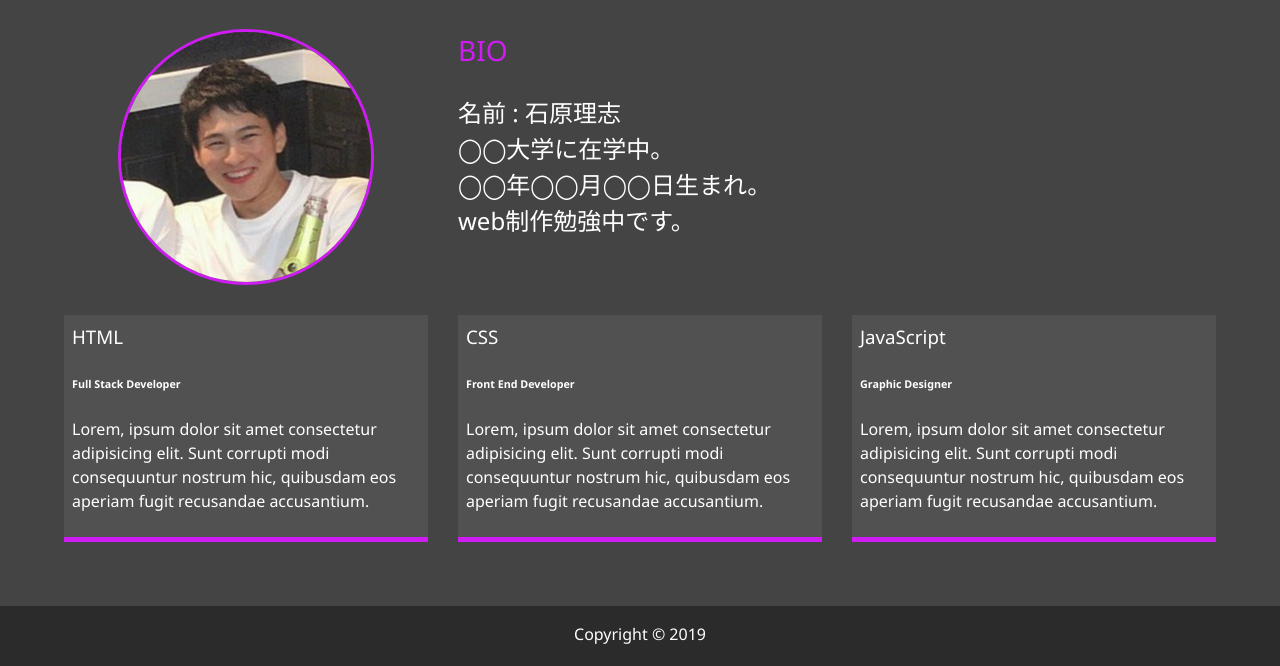
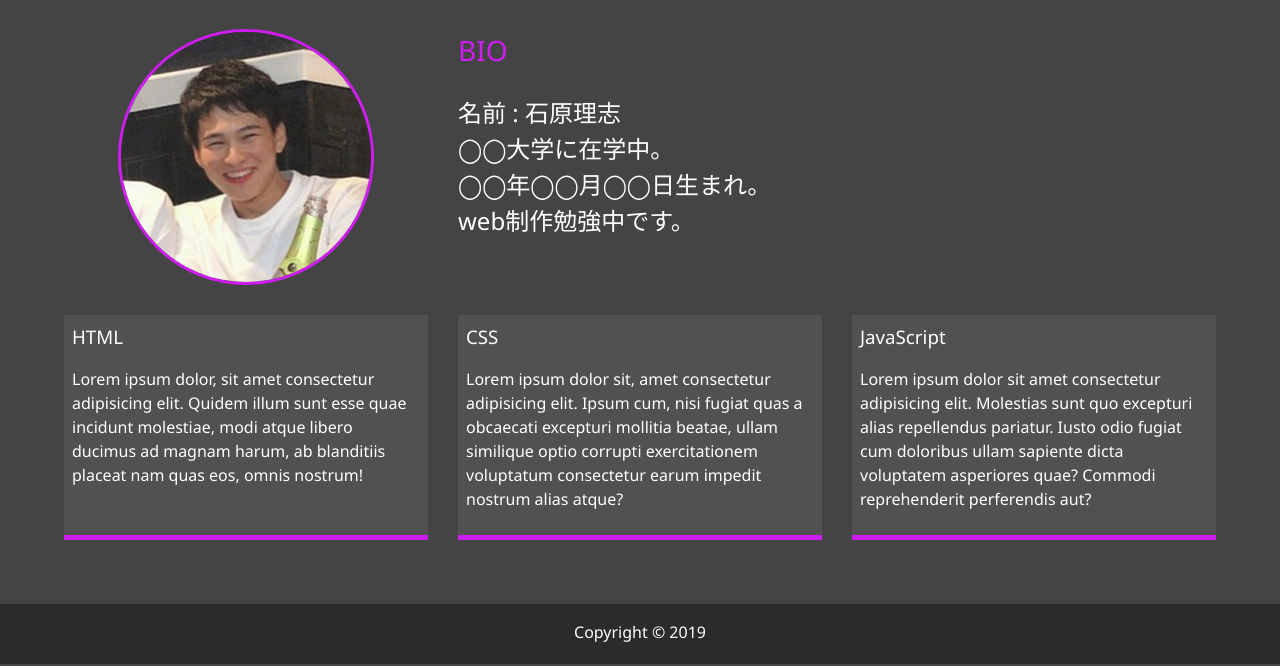
Before and after one commit to sishihara0706/modern_portfolio, a website: page dist/about.html in a window 1280 px wide. Shown: the part 253-919 px from the top of the page. Drawn offline with Linux system fonts and the light colour scheme.

Commit message:
About me added2

```diff
--- a/dist/about.html
+++ b/dist/about.html
@@ -68,31 +68,33 @@
 
         <div class="job job-1">
           <h3>HTML</h3>
-          <h6>Full Stack Developer</h6>
+          <!-- <h6>Full Stack Developer</h6> -->
           <p>
-            Lorem, ipsum dolor sit amet consectetur adipisicing elit. Sunt
-            corrupti modi consequuntur nostrum hic, quibusdam eos aperiam fugit
-            recusandae accusantium.
+            Lorem ipsum dolor, sit amet consectetur adipisicing elit. Quidem
+            illum sunt esse quae incidunt molestiae, modi atque libero ducimus
+            ad magnam harum, ab blanditiis placeat nam quas eos, omnis nostrum!
           </p>
         </div>
 
         <div class="job job-2">
           <h3>CSS</h3>
-          <h6>Front End Developer</h6>
+          <!-- <h6>Front End Developer</h6> -->
           <p>
-            Lorem, ipsum dolor sit amet consectetur adipisicing elit. Sunt
-            corrupti modi consequuntur nostrum hic, quibusdam eos aperiam fugit
-            recusandae accusantium.
+            Lorem ipsum dolor sit, amet consectetur adipisicing elit. Ipsum cum,
+            nisi fugiat quas a obcaecati excepturi mollitia beatae, ullam
+            similique optio corrupti exercitationem voluptatum consectetur earum
+            impedit nostrum alias atque?
           </p>
         </div>
 
         <div class="job job-3">
           <h3>JavaScript</h3>
-          <h6>Graphic Designer</h6>
+          <!-- <h6>Graphic Designer</h6> -->
           <p>
-            Lorem, ipsum dolor sit amet consectetur adipisicing elit. Sunt
-            corrupti modi consequuntur nostrum hic, quibusdam eos aperiam fugit
-            recusandae accusantium.
+            Lorem ipsum dolor sit amet consectetur adipisicing elit. Molestias
+            sunt quo excepturi alias repellendus pariatur. Iusto odio fugiat cum
+            doloribus ullam sapiente dicta voluptatem asperiores quae? Commodi
+            reprehenderit perferendis aut?
           </p>
         </div>
       </div>
```
